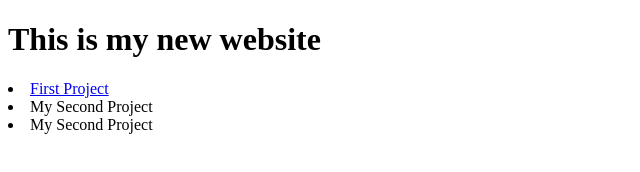
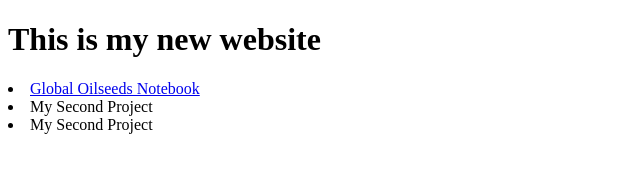
Before and after one commit to KenA99/My-Website, a plain HTML site: page index.html in a window 1280 px wide. Shown: the whole page, without its empty margins (0-640 px from the left). Drawn offline with Linux system fonts and the light colour scheme.

Commit message:
changed list name

```diff
--- a/index.html
+++ b/index.html
@@ -9,7 +9,7 @@
 <body>
     <h1>This is my new website</h1>
    <div>
-        <li><a href="global_oilseed_project.html">First Project</a></li>
+        <li><a href="global_oilseed_project.html">Global Oilseeds Notebook</a></li>
         <li>My Second Project</li>
         <li>My Second Project</li>
    </div>
```
